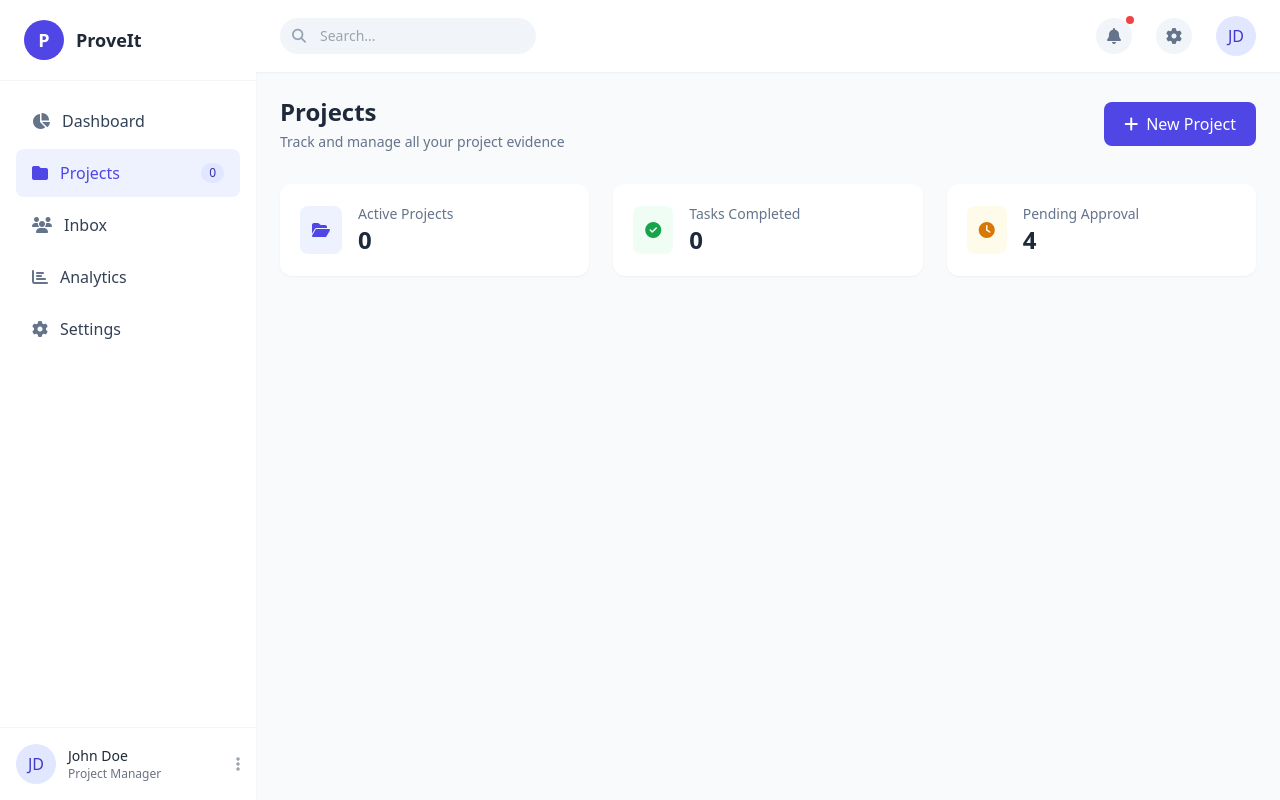
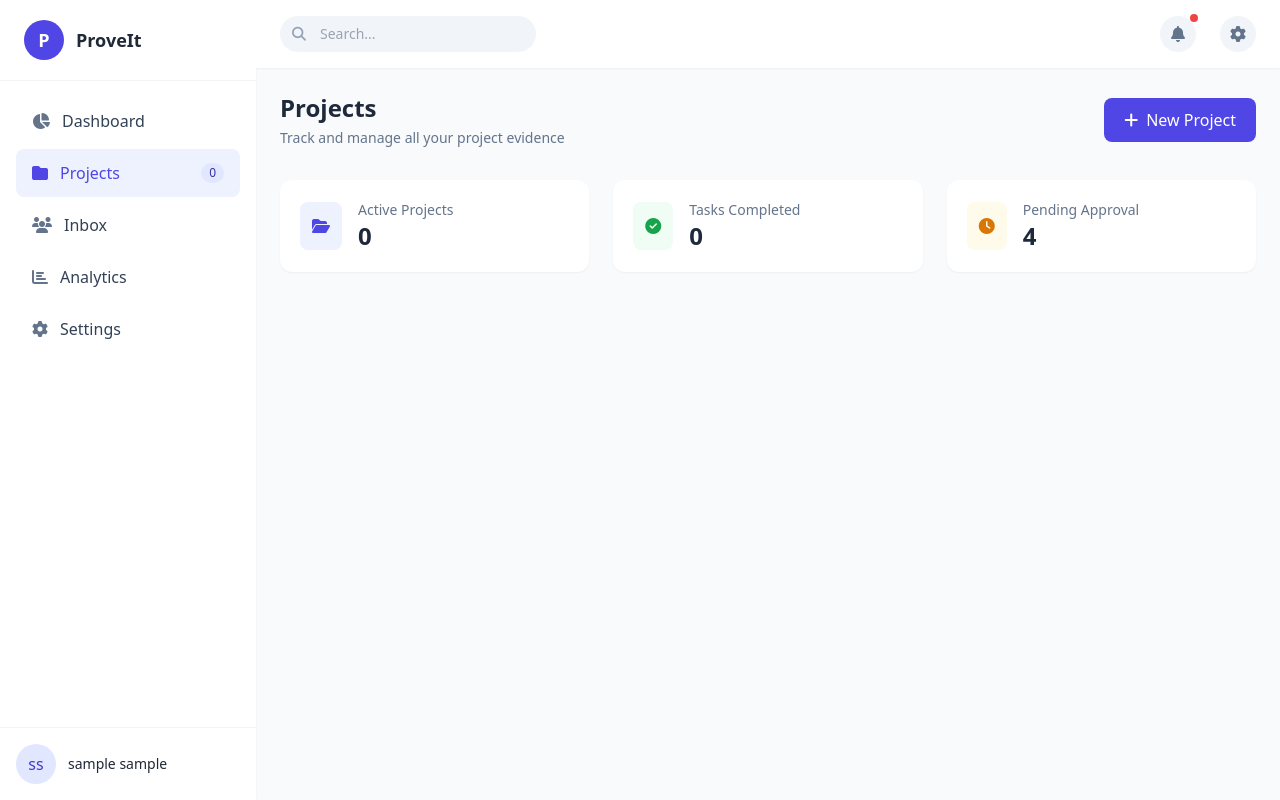
Before and after one commit to Oliverr48/proveit, a Flask app: page /projects in a window 1280 px wide. Run offline with Flask 3, Linux system fonts and the light colour scheme; the visitor is signed in with stand-in values (Sample User, id 1); data comes from the database, SQL or seed files in the repository; data that the repository does not hold is empty; some libraries are stand-ins or nearby versions.

Commit message:
Changed profile name to user's first and last name

```diff
--- a/website/models.py
+++ b/website/models.py
@@ -65,7 +65,7 @@
     email = db.Column(db.String(100), nullable=False, unique=True)
 
     def __str__(self):
-        return f"User: {self.username}, Email: {self.email}"
+        return f"User: {self.firstName} {self.lastName}, Username: {self.username}, Email: {self.email}"
 
 class Activity(db.Model):
     id = db.Column(db.Integer, primary_key=True)
--- a/website/templates/base.html
+++ b/website/templates/base.html
@@ -90,14 +90,10 @@
       <!-- User Profile -->
       <div class="p-4 border-t border-gray-100">
         <div class="flex items-center">
-          <div class="w-10 h-10 bg-indigo-100 text-indigo-700 rounded-full flex items-center justify-center font-medium">JD</div>
+          <div class="w-10 h-10 bg-indigo-100 text-indigo-700 rounded-full flex items-center justify-center font-medium">{{user.firstName[0]}}{{user.lastName[0]}}</div>
           <div class="ml-3">
-            <p class="text-sm font-medium text-gray-800">John Doe</p>
-            <p class="text-xs text-gray-500">Project Manager</p>
+            <p class="text-sm font-medium text-gray-800">{{user.firstName}} {{user.lastName}}</p>
           </div>
-          <button class="ml-auto text-gray-400 hover:text-gray-600">
-            <i class="fas fa-ellipsis-vertical"></i>
-          </button>
         </div>
       </div>
     </div>
@@ -120,9 +116,6 @@
           <button class="w-9 h-9 bg-slate-100 rounded-full flex items-center justify-center text-slate-500 hover:bg-slate-200">
             <i class="fas fa-cog"></i>
           </button>
-          <div class="w-10 h-10 bg-indigo-100 text-indigo-700 rounded-full flex items-center justify-center font-medium cursor-pointer hover:bg-indigo-200">
-            JD
-          </div>
         </div>
       </div>
 
```
